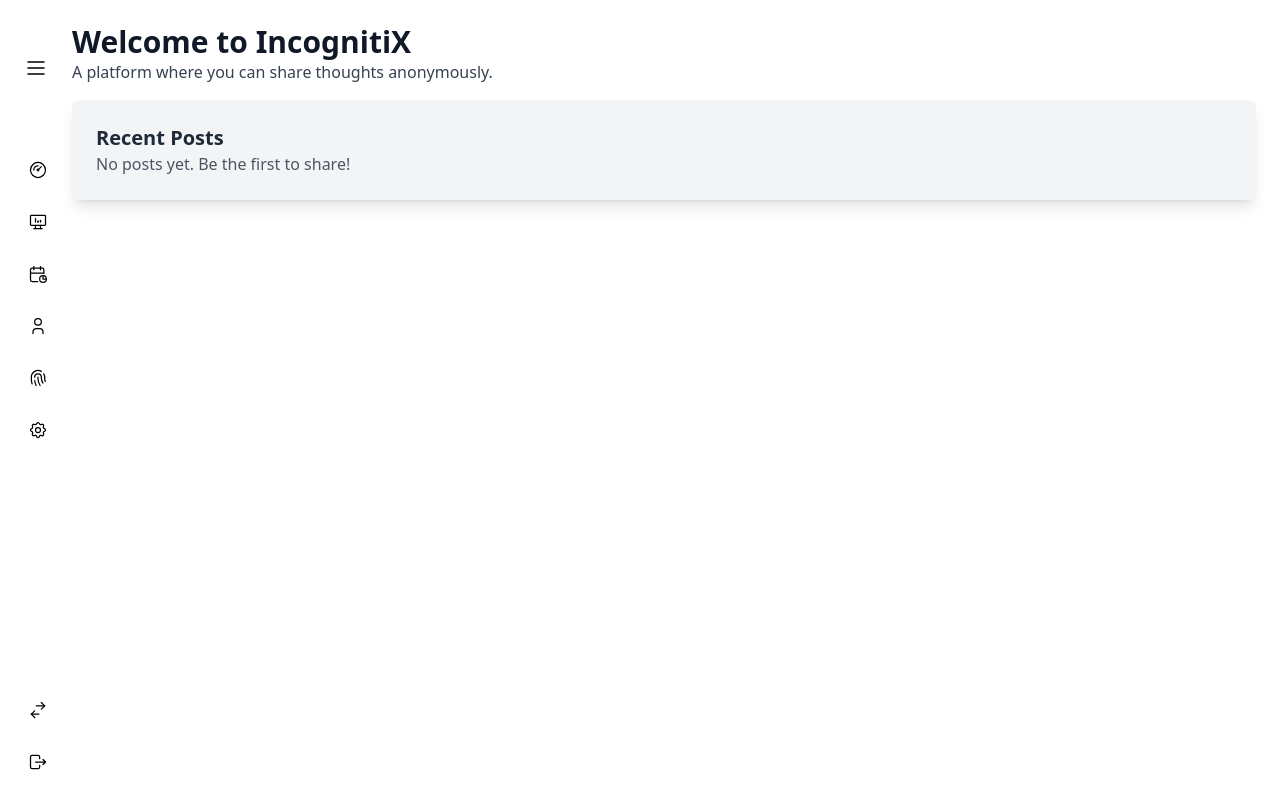
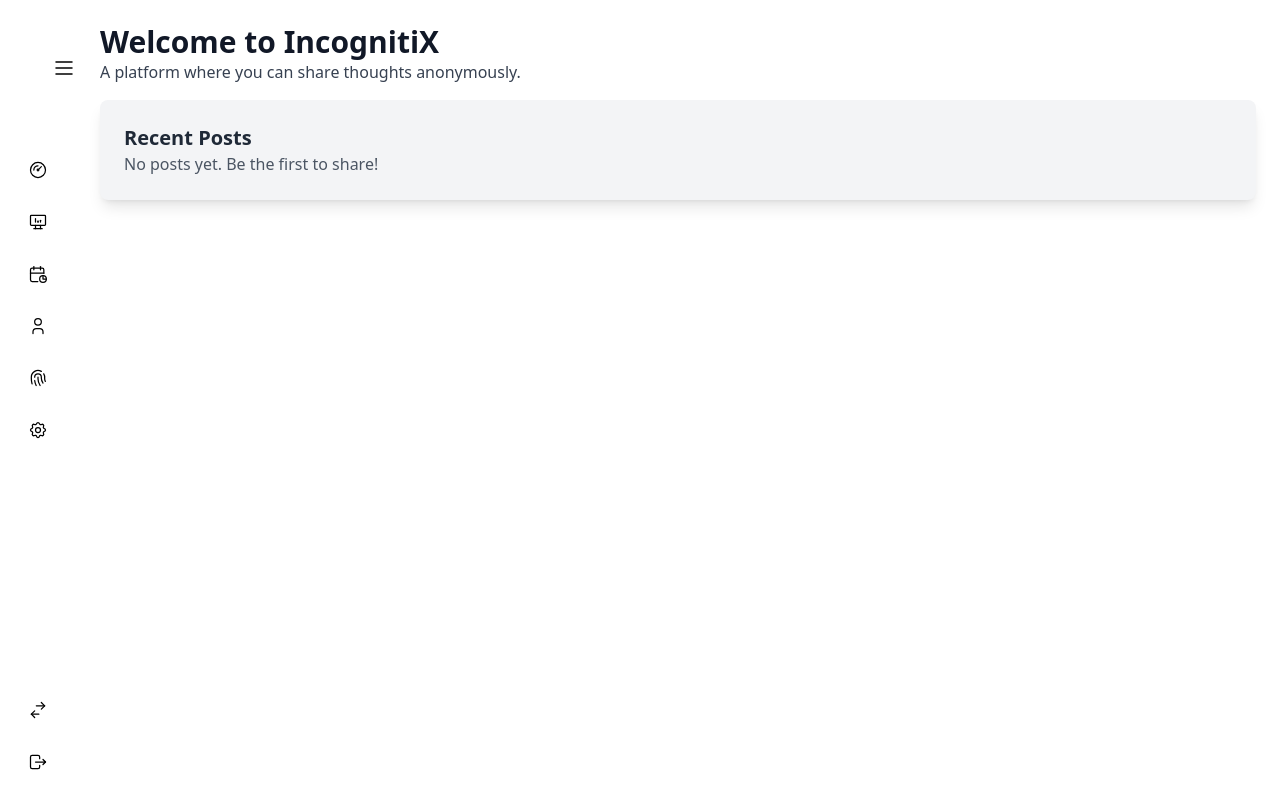
Before and after one commit to Manda-Advik/IncognitiX, a React (Vite) app: page / in a window 1280 px wide. Shown: the top 808 px of the page. Built offline with nearby package versions, Linux system fonts and the light colour scheme.

Commit message:
Navbar fix

```diff
--- a/src/components/Navbar.jsx
+++ b/src/components/Navbar.jsx
@@ -17,7 +17,7 @@ const NavbarLink = ({ icon: Icon, label, active, onClick, isOpen }) => {
     <button
       onClick={onClick}
       className={`relative flex items-center gap-3 p-3 w-full rounded-lg transition-all group ${
-        active ? "bg-primary text-white flex items-center justify-center" : ""
+        active ? "bg-primary text-white flex " : ""
       }`}
     >
       <div className="w-5 h-5 flex items-center justify-center rounded-lg group-hover:bg-base-300 transition">
@@ -45,7 +45,7 @@ const Navbar = () => {
   return (
     <nav
       className={`bg-base-200 h-screen p-4 flex flex-col justify-between sticky top-0 transition-all duration-300 ${
-        isOpen ? "w-64" : "w-12"
+        isOpen ? "w-64" : "w-18"
       }`}
     >
       {/* Toggle Button */}
```
